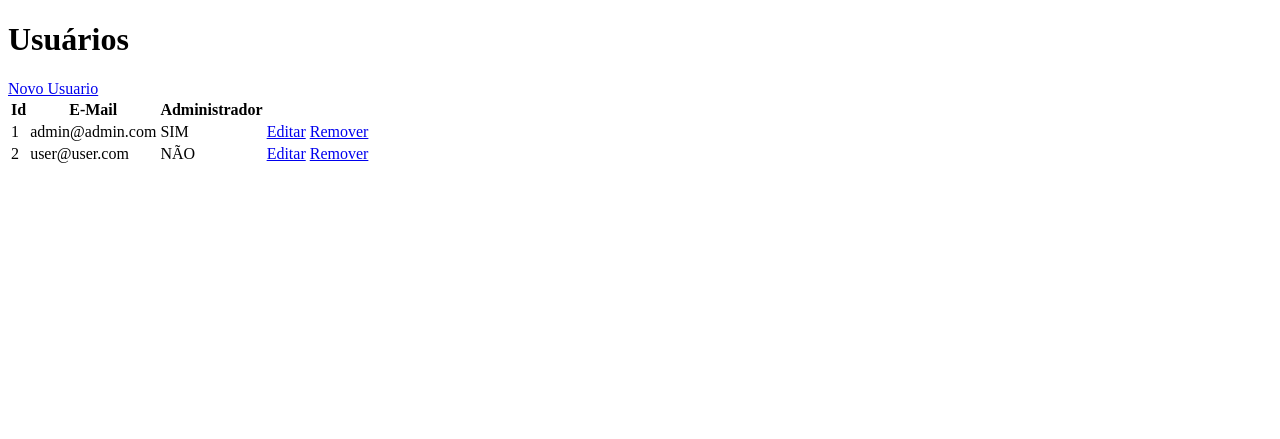
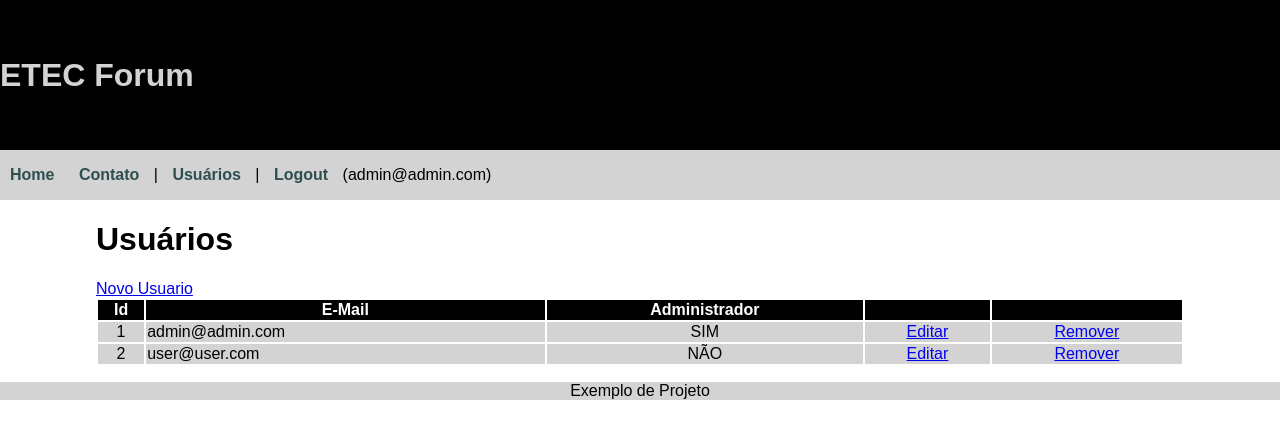
Before and after one commit to etec164/modelo-aplicacao-php, a PHP site: page /usuarios.php in a window 1280 px wide. Shown: the top 439 px of the page. Run offline with PHP 8.4, Linux system fonts and the light colour scheme; a user stored in the database is signed in; data comes from the database, SQL or seed files in the repository; both versions use the stored data as it was after the commit.

Commit message:
Inicialização

```diff
--- /dev/null
+++ b/assets/css/default.css
@@ -0,0 +1,79 @@
+@import url('forms.css');
+body {
+    font-family: sans-serif;
+    margin: 0;
+    padding: 0;
+}
+
+header, nav, footer {
+    width: 100%;
+}
+
+header {
+    background-color: black;
+    min-height: 150px;
+    display: flex;
+    align-items: center;
+}
+
+header h1 {
+    margin: 0;
+    color: lightgray;
+}
+
+nav, footer {
+    background-color: lightgray;
+}
+
+nav {
+    height: 50px;
+    display: flex;
+    align-items: center;
+}
+
+.navbar ul{
+    padding: 0;
+    margin: 0;
+    list-style: none;
+}
+
+.navbar ul li {
+    display: inline;
+}
+
+.navbar ul li a {
+    padding: 2px 10px;
+    color: darkslategrey;
+    text-decoration: none;
+    font-weight: bolder;
+}
+
+.navbar ul li a:hover {
+    color: white;
+}
+
+#container {
+    width: 85%;
+    margin: auto;
+}
+
+footer {
+    text-align: center;
+}
+
+.table {
+    width: 100%;
+}
+
+.table th {
+    background-color: black;
+    color: white;
+}
+
+.table td {
+    background-color:  lightgray;
+}
+
+.center {
+    text-align: center;
+}
--- /dev/null
+++ b/assets/css/forms.css
@@ -0,0 +1,18 @@
+.form-control {
+    display: block;
+    width: 95%;
+    margin: auto;
+    margin-top: 10pt;
+}
+
+.form-inline-control {
+    display: block;
+    margin-top: 10px;
+    float: left;
+}
+
+.form-button {
+    display: block;
+    margin-top: 10px;
+    clear: both;
+}
--- /dev/null
+++ b/assets/layout/footer.php
@@ -0,0 +1,3 @@
+        <footer>
+            <span>Exemplo de Projeto</span>
+        </footer>
--- /dev/null
+++ b/assets/layout/header.php
@@ -0,0 +1,23 @@
+        <header>
+            <h1>ETEC Forum</h1>
+        </header>
+        <nav class="navbar">
+            <ul>
+                <li><a href="index.php">Home</a></li>
+                <li><a href="contato.php">Contato</a></li>
+                <li>|</li>
+                <?php if(estaAutorizado()): ?>
+                    <?php if(estaAutorizado(true)): ?>
+                    <li><a href="usuarios.php">Usuários</a></li>
+                    <li>|</li>
+                    <?php endif ?>
+                <li>
+                    <a href="logout.php">Logout</a> (<?= $_SESSION['usuario_email'] ?>)
+                </li>
+                <?php else: ?>
+                <li><a href="login.php">Login</a></li>
+                <li><a href="usuario_insert.php">Registrar-se</a></li>
+                <?php endif; ?>
+                </li>
+            </ul>
+        </nav>
--- a/usuario_delete.php
+++ b/usuario_delete.php
@@ -32,8 +32,11 @@ $usuario = $comando->fetch(\PDO::FETCH_ASSOC);
     <head>
         <meta charset="utf-8" />
         <title>Excluir Usuário</title>
+        <link href="assets/css/default.css" rel="stylesheet" />
     </head>
     <body>
+        <?php require_once 'assets/layout/header.php' ?>
+        <div id="container">
             <h1>Excluir Usuário</h1>
             <p>Deseja remover o usuário "<?= $usuario['email'] ?>" ?</p>
             <!-- Cria o formulário  -->
@@ -53,5 +56,8 @@ $usuario = $comando->fetch(\PDO::FETCH_ASSOC);
                     <?php endwhile ?>
                 </ul>
             </div>
+            </div>
+        </div>
+        <?php require_once 'assets/layout/footer.php' ?>
     </body>
 </html>
--- a/usuarios.php
+++ b/usuarios.php
@@ -26,11 +26,14 @@ $usuarios = $comando->fetchAll(\PDO::FETCH_ASSOC);
     <head>
         <meta charset="utf-8" />
         <title>Usuários</title>
+        <link href="assets/css/default.css" rel="stylesheet" />
     </head>
     <body>
+        <?php require_once 'assets/layout/header.php' ?>
+        <div id="container">
             <h1>Usuários</h1>
             <a href="usuario_insert.php">Novo Usuario</a>
-        <table>
+            <table class="table">
                 <tr>
                     <th>Id</th>
                     <th>E-Mail</th>
@@ -40,12 +43,11 @@ $usuarios = $comando->fetchAll(\PDO::FETCH_ASSOC);
                 </tr>
                 <?php foreach($usuarios as $u): ?>
                 <tr>
-                <td><?= $u['id'] ?></td>
+                    <td class="center"><?= $u['id'] ?></td>
                     <td><?= $u['email'] ?></td>
-                <td><?= $u['administrador'] ? 'SIM' : 'NÃO' ?></td>
-                <td><a href="usuario_update.php?id=<?= $u['id'] ?>">Editar</a></td>
-                <td><a href="usuario_delete.php?id=<?= $u['id'] ?>">Remover</a></td>
-                <td></td>
+                    <td class="center"><?= $u['administrador'] ? 'SIM' : 'NÃO' ?></td>
+                    <td class="center"><a href="usuario_update.php?id=<?= $u['id'] ?>">Editar</a></td>
+                    <td class="center"><a href="usuario_delete.php?id=<?= $u['id'] ?>">Remover</a></td>
                 </tr>
                 <?php endforeach; ?>
             </table>
@@ -60,5 +62,7 @@ $usuarios = $comando->fetchAll(\PDO::FETCH_ASSOC);
                     <?php endwhile ?>
                 </ul>
             </div>
+        </div>
+        <?php require_once 'assets/layout/footer.php' ?>
     </body>
 </html>
```
Also changed, not shown: assets/banco_de_dados_forum.sql (added, +29 -0 lines), assets/css/login.css (added, +20 -0 lines), index.php (+5 -14 lines), login.php (+7 -5 lines), usuario_insert.php (+14 -9 lines), usuario_update.php (+14 -9 lines). Lines whose indentation alone changed are shown as unchanged.
